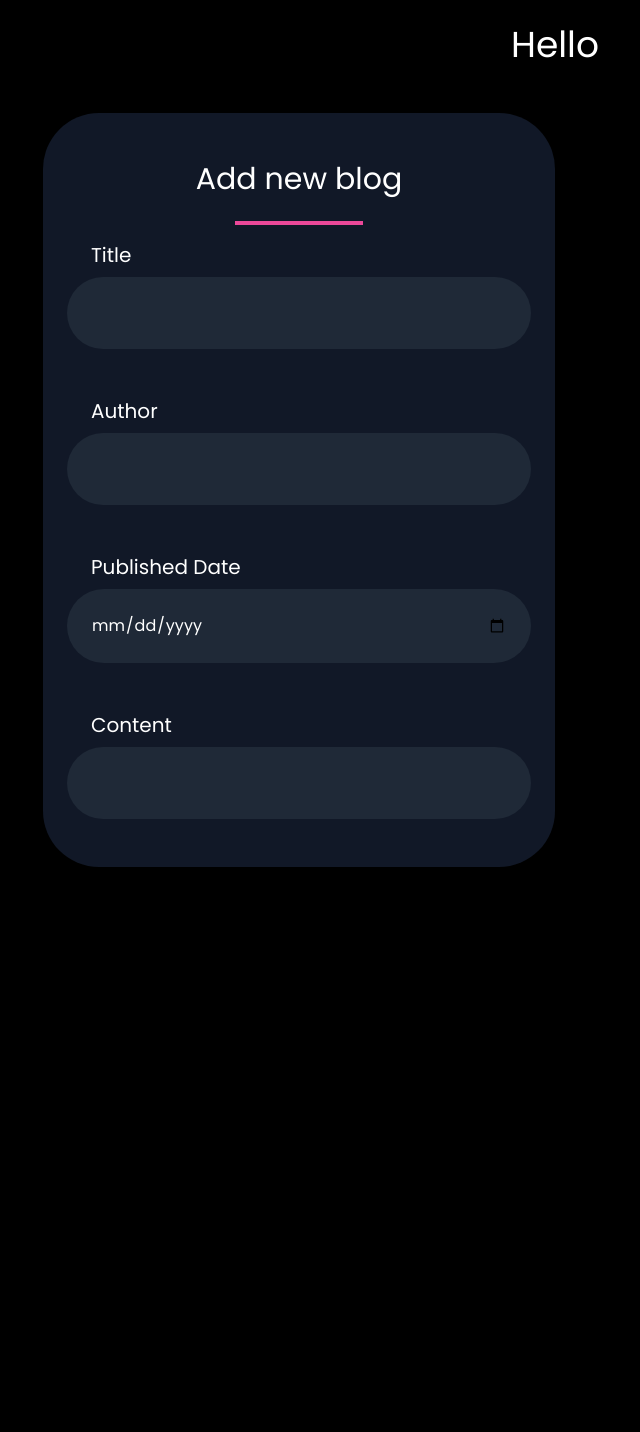
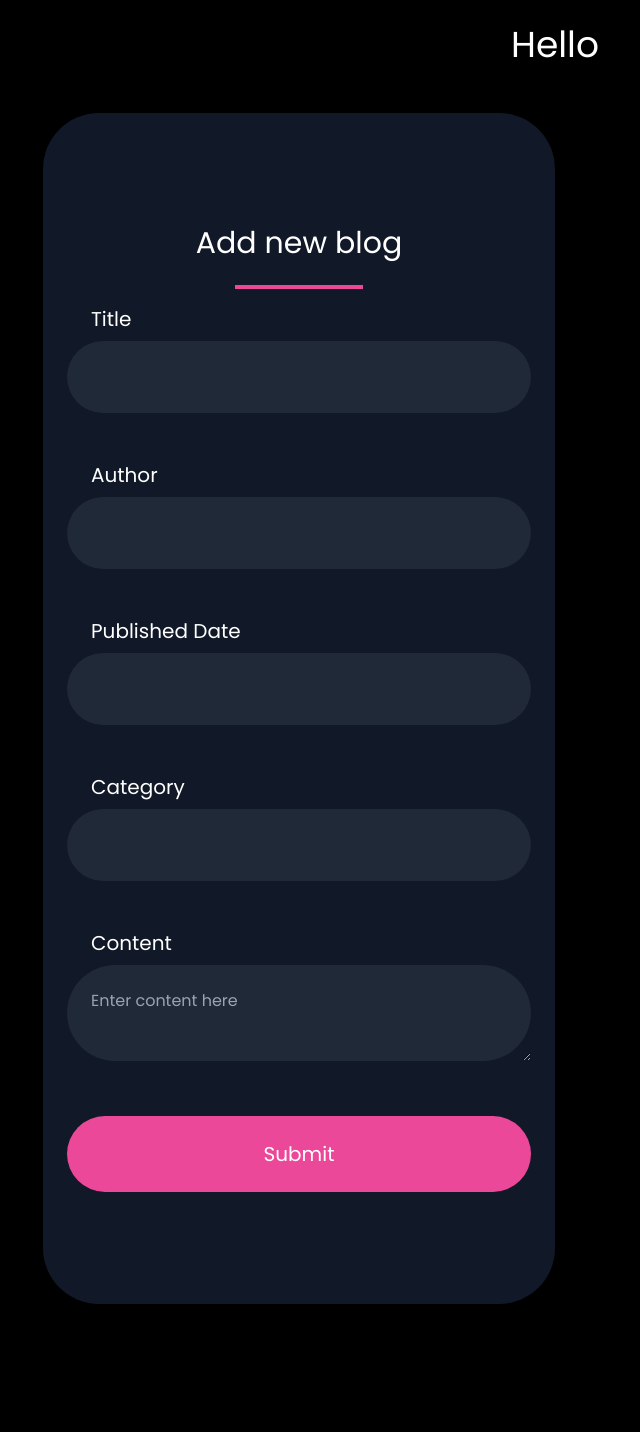
Before and after one commit to PrattDarsh/yg_backend, a Node server app: template views/admin.ejs in a window 1280 px wide. Shown: the part 103-1535 px from the top of the page, without its empty margins (85-725 px from the left). Before the commit the page ends 970 px from the top, so only its background shows below. Run offline with Node 20, Linux system fonts and the light colour scheme; the template is opened without the code that fills it, so the values that code supplies are empty; some libraries are stand-ins or nearby versions.

Commit message:
add functionality

```diff
--- a/views/admin.ejs
+++ b/views/admin.ejs
@@ -16,6 +16,16 @@
     <title>About</title>
 </head>
 
+<style>
+    ::-webkit-calendar-picker-indicator {
+        color: orange;
+    }
+
+    ::-webkit-inner-spin-button {
+        display: none;
+    }
+
+</style>
 
 <body class="bg-black transition duration-700 text-white overflow-x-hidden text-justify">
 
@@ -91,10 +101,10 @@
             </span>
         </p>
         <div class="grid md:grid-cols-2 mt-12">
-            <div class="curvedFull bg-gray-900 py-12 px-6  ">
+            <div class="curvedFull bg-gray-900 py-28 px-6  ">
                 <p class="text-2xl md:text-3xl text-center">Add new blog</p>
                 <div class="h-1 bg-pink-500 w-32 mt-6 mx-auto"></div>
-                <form action=" " class="mt-4 space-y-12">
+                <form action="/dashboard/newblog" method="post" class="mt-4 space-y-12">
                     <div class="">
                         <p class="text-xl ml-6">Title</p>
                         <input type="text" name="title"
@@ -102,19 +112,26 @@
                     </div>
                     <div class="">
                         <p class="text-xl ml-6">Author</p>
-                        <input type="text" name="title"
+                        <input type="text" name="author"
                             class="w-full bg-gray-800 curvedFull py-6 px-6 focus:outline-none mt-2">
                     </div>
                     <div class="">
                         <p class="text-xl ml-6">Published Date</p>
-                        <input type="date" name="title"
+                        <input type="text" name="date"
+                            class="w-full bg-gray-800 curvedFull py-6 px-6 focus:outline-none mt-2">
+                    </div>
+                    <div class="">
+                        <p class="text-xl ml-6">Category</p>
+                        <input type="text" name="category"
                             class="w-full bg-gray-800 curvedFull py-6 px-6 focus:outline-none mt-2">
                     </div>
                     <div class="">
                         <p class="text-xl ml-6">Content</p>
-                        <input type="text" name="title"
-                            class="w-full bg-gray-800 curvedFull py-6 px-6 focus:outline-none mt-2">
+                        <textarea name="content" class="w-full bg-gray-800 curvedFull py-6 px-6 focus:outline-none mt-2"
+                            placeholder="Enter content here"></textarea>
                     </div>
+                    <button class="w-full bg-pink-500 curvedFull py-6 text-xl">Submit</button>
+
                 </form>
             </div>
         </div>
```
